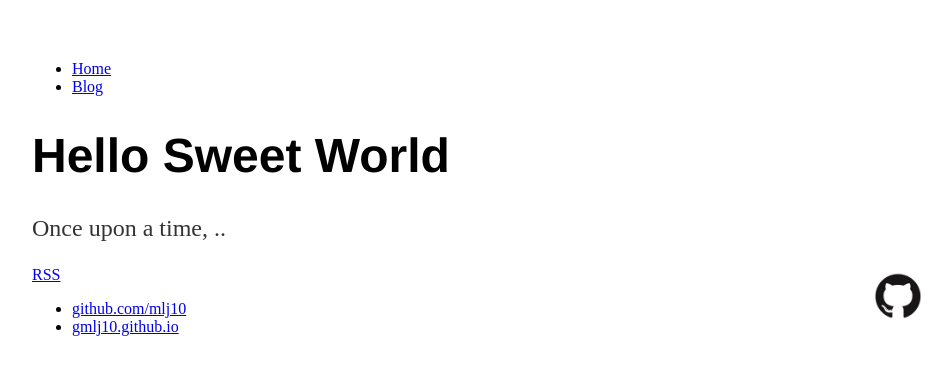
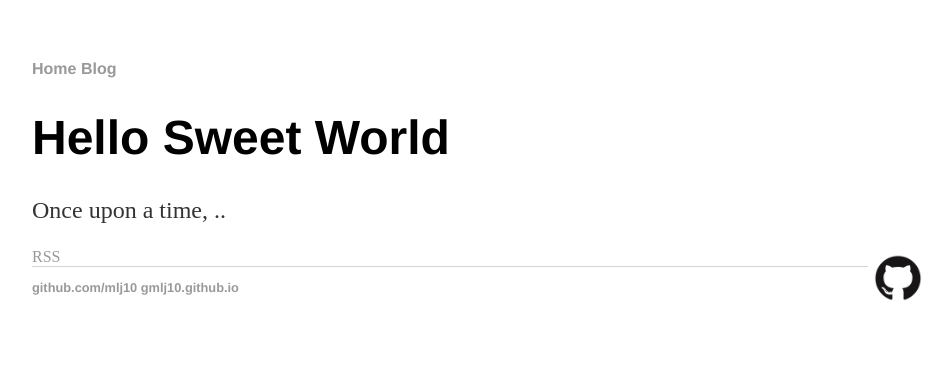
Before and after one commit to mlj10/mlj10.github.io, a Jekyll site: the page built from index.html, in a window 1280 px wide. Shown: the top 375 px of the page, without its empty margins (160-1112 px from the left). Built offline with Jekyll 4.4.1, drawn with Linux system fonts in a browser that asks for light colours.

Commit message:
Update main.css

```diff
--- a/css/main.css
+++ b/css/main.css
@@ -5,6 +5,7 @@
 h1{
   font-size: 3em;
   font-family: 'Helvetica', 'Arial', 'Sans-Serif';
+  color: 'red';
 }
 p{
   font-size: 1.5em;
@@ -16,6 +17,8 @@
   float : right;
   height : 60px;
   width : 60px;
+}
+
 footer{
   border-top: 1px solid #d5d5d5;
   font-size: .8em;
```
